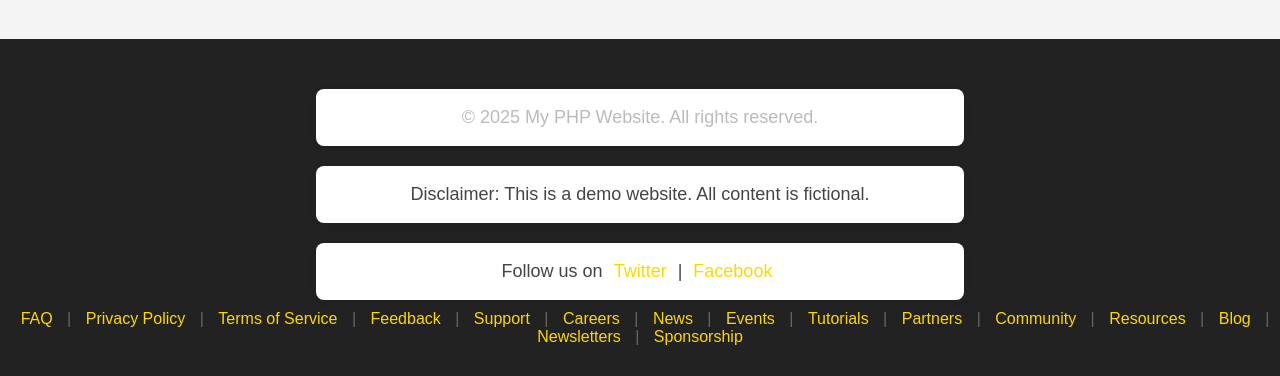
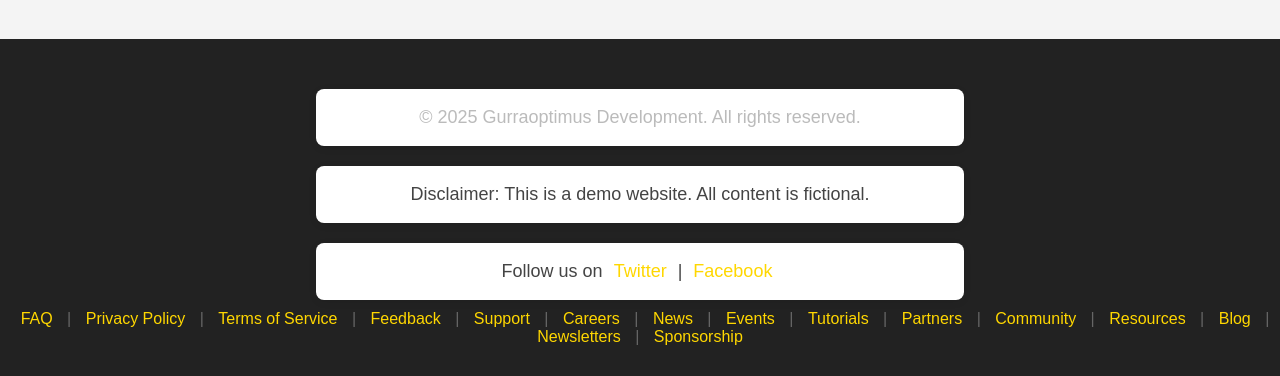
Before and after one commit to gurraoptimus/SnipeStack, a PHP site: page / in a window 1280 px wide. Shown: the part 566-942 px from the top of the page. Run offline with PHP 8.4, Linux system fonts and the light colour scheme.

Commit message:
SnipeStack

```diff
--- a/about.php
+++ b/about.php
@@ -57,7 +57,7 @@
     </a>
     </div>
     <footer style="text-align: center; margin: 60px auto 0 auto; color: #666; max-width: 700px; background: #f8fafc; padding: 24px 16px; border-radius: 10px; box-shadow: 0 2px 12px rgba(0,0,0,0.04); font-size: 1rem;">
-        <p style="margin-bottom: 10px;">&copy; <?php echo date("Y"); ?> My PHP Website. All rights reserved.</p>
+        <p style="margin-bottom: 10px;">&copy; <?php echo date("Y"); ?> Gurraoptimus Development. All rights reserved.</p>
         <p style="margin-bottom: 10px;">
             Follow us on
             <a href="https://twitter.com" target="_blank" style="color: #3182ce; text-decoration: none; margin: 0 6px;">Twitter</a> |
--- a/contact.php
+++ b/contact.php
@@ -134,7 +134,7 @@ if ($_SERVER['REQUEST_METHOD'] === 'POST') {
         <a href="javascript:history.back()" class="back-link">&larr; Back</a>
     </div>
      <footer style="text-align: center; margin-top: 40px; color: #666;">
-        <p>&copy; <?php echo date("Y"); ?> My PHP Website. All rights reserved.</p>
+        <p>&copy; <?php echo date("Y"); ?> Gurraoptimus Development. All rights reserved.</p>
     </footer>
 </body>
 </html>
--- a/index.php
+++ b/index.php
@@ -3,6 +3,14 @@
 <head>
     <meta charset="UTF-8">
     <meta name="viewport" content="width=device-width, initial-scale=1.0">
+    <meta name="description" content="A simple PHP website with a fun twist.">
+    <meta name="keywords" content="PHP, web development, fun, jokes, emojis">
+    <meta name="author" content="gurraoptimus">
+    <meta name="copyright" content="gurraoptimus development">
+    <meta name="robots" content="index, follow">
+    <meta name="theme-color" content="#333">
+    <link rel="icon" href="favicon.ico" type="image/x-icon">
+    <link rel="stylesheet" href="https://cdnjs.cloudflare.com/ajax/libs/font-awesome/6.0.0-beta3/css/all.min.css">
     <title>SnipStack</title>
     <style>
         body {
@@ -100,7 +108,7 @@
     ?>
 
     <footer style="text-align: center; margin-top: 40px; color: #666; background: #222; padding: 30px 0 20px 0;">
-        <p style="color: #bbb; margin-bottom: 18px;">&copy; <?php echo date("Y"); ?> My PHP Website. All rights reserved.</p>
+        <p style="color: #bbb; margin-bottom: 18px;">&copy; <?php echo date("Y"); ?> Gurraoptimus Development. All rights reserved.</p>
         <div style="margin-bottom: 10px;">
             <p style="margin-bottom: 10px;">Disclaimer: This is a demo website. All content is fictional.</p>
             <p style="margin-bottom: 10px;">
```
Also changed, not shown: README.md.
